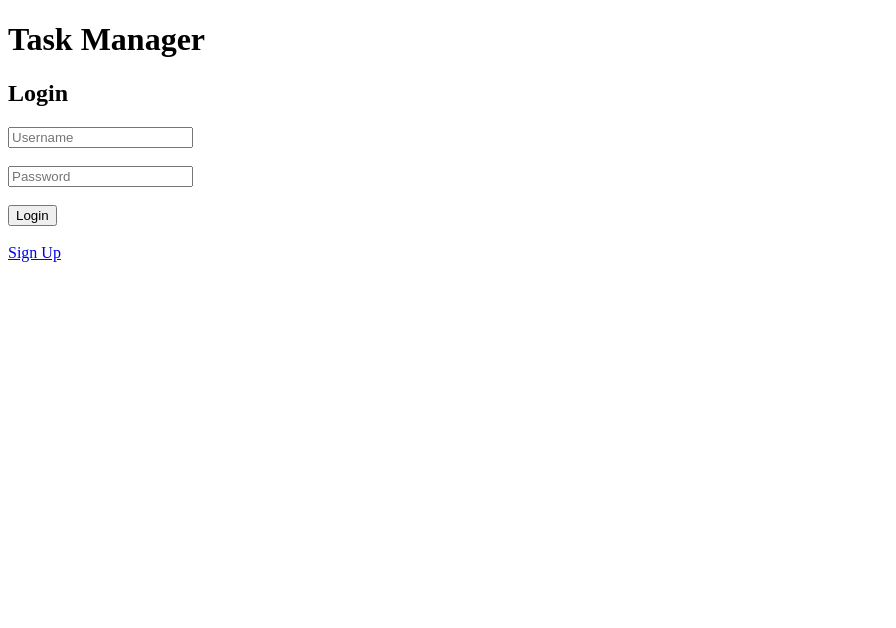
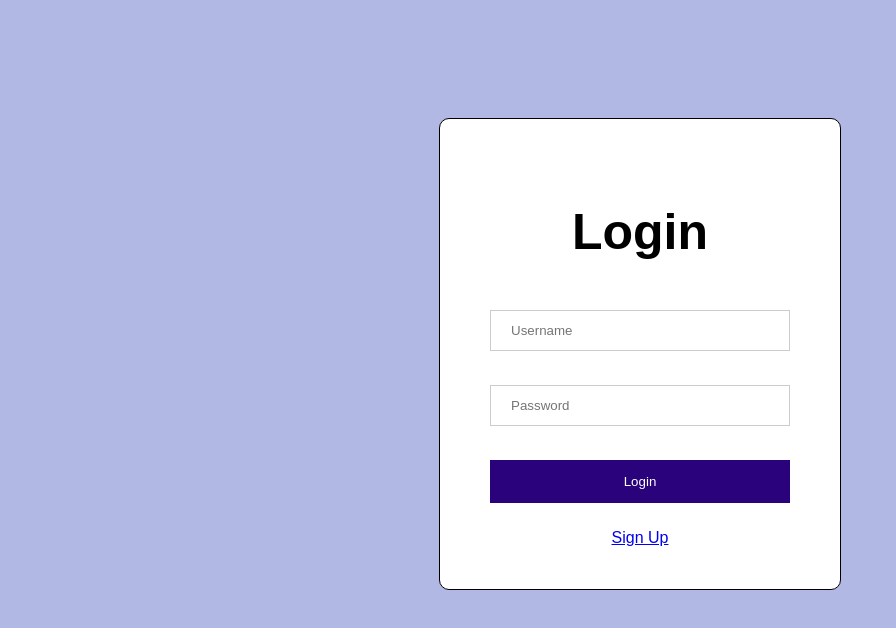
Before and after one commit to hudasul/task-manager-front-end, a React (Vite) app: page /login in a window 1280 px wide. Shown: the top 628 px of the page, without its empty margins (0-896 px from the left). Built offline with nearby package versions, Linux system fonts and the light colour scheme; no server answers.

Commit message:
styled login form

```diff
--- a/src/App.jsx
+++ b/src/App.jsx
@@ -31,7 +31,7 @@ const App = () => {
   return (
     <>
       <Router>
-        <h1>Task Manager</h1>
+        {/* <h1>Task Manager</h1> */}
         {token ? (
           <>
           <LogoutButton onLogout={handleLogout} />
--- a/src/components/authComponents/LoginForm.jsx
+++ b/src/components/authComponents/LoginForm.jsx
@@ -1,6 +1,8 @@
 import { useState } from "react";
 import { useNavigate, Link } from "react-router";
 import axios from "axios";
+
+import '../style/authStyle/login.css'
 
 function LoginForm({ onLogin }) {
   const [username, setUsername] = useState("");
@@ -21,6 +23,7 @@ function LoginForm({ onLogin }) {
 
   return (
     <>
+      <div className="login-form-container">
       <form onSubmit={handleSubmit}>
         <h2 id="login-header">Login</h2>
         <div className="login-inputs">
@@ -43,12 +46,10 @@ function LoginForm({ onLogin }) {
           <button type="submit">Login</button>
           <br />
           <br />
-          {/* <button type="submit" onClick={() => navigate("/signup")}>
-            Sign Up
-          </button> */}
-          <Link to="/signup">Sign Up </Link>
+          <Link to="/signup" id="signup-link">Sign Up </Link>
         </div>
       </form>
+      </div>
     </>
   );
 }
--- /dev/null
+++ b/src/components/style/authStyle/login.css
@@ -0,0 +1,51 @@
+body {
+  background-color: #b1b8e3;
+  font-family: sans-serif;
+
+  color: white;
+  padding: 40px;
+}
+
+.login-form-container {
+  background-color: white;
+  color: black;
+  border: 1px solid black;
+  border-radius: 10px;
+  height: 370px;
+  width: 300px;
+  margin: 0 auto;
+  padding: 50px;
+  display: flex;
+  text-align: center;
+  flex-direction: column;
+  margin-top: 70px;
+  justify-content: center;
+}
+
+#login-header{
+    text-align: center;
+    font-size: 50px;
+}
+
+.login-form-container input{
+     width: 100%;
+    padding: 12px 20px;
+    margin: 8px 0;
+    display: inline-block;
+    border: 1px solid #ccc;
+    box-sizing: border-box;
+}
+
+.login-form-container button {
+    background-color: #2a037c;
+    color: white;
+    padding: 14px 20px;
+    margin: 8px 0;
+    border: none;
+    cursor: pointer;
+    width: 100%;
+}
+
+button:hover {
+    opacity: 0.8;
+}
```
Also changed, not shown: src/components/style/authStyle/signup.css (added).
